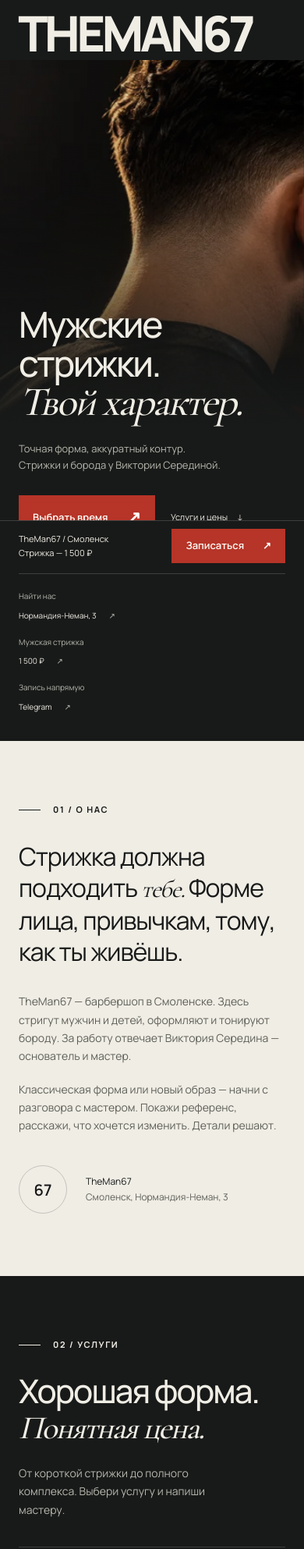
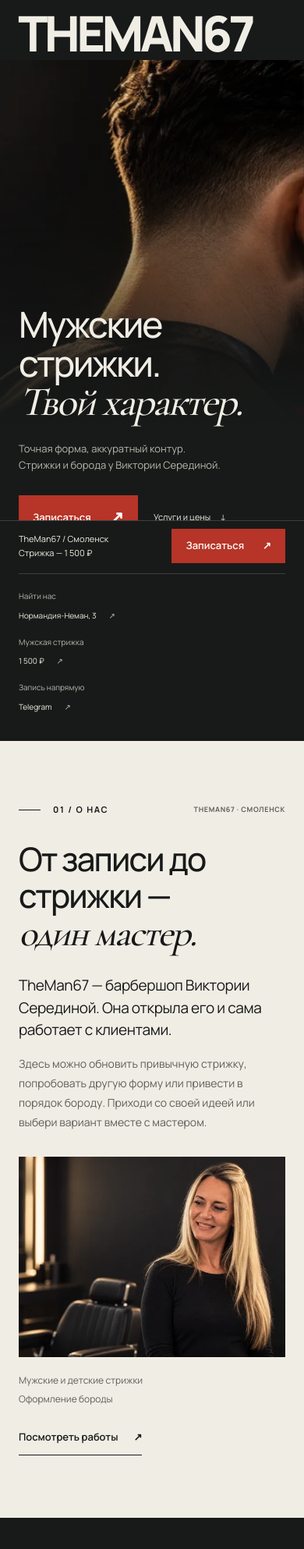
Before and after one commit to EnzoAmore-git/TheMan67, a PHP site: page / in a window 390 px wide. Shown: the part 112-2098 px from the top of the page at 78% size. Run offline with PHP 8.4, Linux system fonts and the light colour scheme.

Commit message:
Refine editorial portraits, about section and booking CTA

```diff
--- a/index.html
+++ b/index.html
@@ -75,7 +75,7 @@
         "@id": "https://www.theman67.ru/#business",
         "name": "TheMan67",
         "url": "https://www.theman67.ru/",
-        "image": "https://www.theman67.ru/assets/images/viktoria.webp",
+        "image": "https://www.theman67.ru/assets/images/viktoria-portrait.webp",
         "telephone": "+79107111112",
         "description": "Мужские и детские стрижки, оформление и тонирование бороды в Смоленске. Мастер — Виктория Середина.",
         "address": {
@@ -209,9 +209,12 @@
                 Виктории Серединой.
               </p>
               <div class="hero-actions">
-                <a class="btn" href="#contact"
-                  >Выбрать время
-                  <span class="arrow" aria-hidden="true">↗</span></a
+                <a
+                  class="btn"
+                  href="https://t.me/theman6767"
+                  target="_blank"
+                  rel="noopener noreferrer"
+                  >Записаться <span class="arrow" aria-hidden="true">↗</span></a
                 ><a class="text-link" href="#services"
                   >Услуги и цены <span aria-hidden="true">↓</span></a
                 >
@@ -248,34 +251,57 @@
           </div>
         </div>
       </section>
-      <section id="about" class="section paper" aria-labelledby="about-title">
-        <div class="container about-grid">
-          <h2 id="about-title" class="eyebrow section-label">01 / О нас</h2>
-          <div>
-            <p class="about-statement reveal">
-              Стрижка должна подходить <em>тебе.</em> Форме лица, привычкам,
-              тому, как ты живёшь.
-            </p>
-            <div class="about-details">
-              <p>
-                TheMan67 — барбершоп в Смоленске. Здесь стригут мужчин и детей,
-                оформляют и тонируют бороду. За работу отвечает Виктория
-                Середина — основатель и мастер.
+      <section
+        id="about"
+        class="section paper about-section"
+        aria-labelledby="about-title"
+      >
+        <div class="container">
+          <div class="about-heading-row">
+            <p class="eyebrow section-label">01 / О нас</p>
+            <span class="eyebrow about-location">TheMan67 · Смоленск</span>
+          </div>
+          <div class="about-intro">
+            <h2 id="about-title" class="about-title">
+              От записи до стрижки —<br /><span class="serif"
+                >один мастер.</span
+              >
+            </h2>
+            <div class="about-copy">
+              <p class="about-lead">
+                TheMan67 — барбершоп Виктории Серединой. Она открыла его и сама
+                работает с клиентами.
               </p>
               <p>
-                Классическая форма или новый образ — начни с разговора с
-                мастером. Покажи референс, расскажи, что хочется изменить.
-                Детали решают.
+                Здесь можно обновить привычную стрижку, попробовать другую форму
+                или привести в порядок бороду. Приходи со своей идеей или выбери
+                вариант вместе с мастером.
               </p>
             </div>
-            <div class="about-signature">
-              <div class="about-mark" aria-hidden="true">67</div>
-              <p>
-                TheMan67<br /><span class="muted"
-                  >Смоленск, Нормандия-Неман, 3</span
-                >
-              </p>
-            </div>
+          </div>
+          <figure class="about-editorial reveal">
+            <img
+              src="assets/images/viktoria-editorial.webp"
+              srcset="
+                assets/images/viktoria-editorial-small.webp  600w,
+                assets/images/viktoria-editorial.webp       1200w
+              "
+              sizes="(max-width:700px) 100vw, 90vw"
+              width="1200"
+              height="800"
+              alt="Редакционный портрет основателя TheMan67"
+              loading="lazy"
+              decoding="async"
+            />
+          </figure>
+          <div class="about-bottom">
+            <p>
+              Мужские и детские стрижки<span aria-hidden="true"> / </span
+              ><span>Оформление бороды</span>
+            </p>
+            <a class="text-link" href="#gallery"
+              >Посмотреть работы <span aria-hidden="true">↗</span></a
+            >
           </div>
         </div>
       </section>
@@ -366,15 +392,15 @@
         <div class="container master-layout">
           <figure class="master-portrait reveal">
             <img
-              src="assets/images/viktoria.webp"
+              src="assets/images/viktoria-portrait.webp"
               width="960"
-              height="956"
-              alt="Виктория Середина в барбершопе TheMan67"
+              height="1200"
+              alt="Виктория Середина — основатель и барбер TheMan67"
               loading="lazy"
               decoding="async"
             />
             <figcaption class="portrait-caption">
-              <span>Виктория Середина</span><span>TheMan67 / Смоленск</span>
+              <span>Основатель / барбер</span><span>TheMan67</span>
             </figcaption>
           </figure>
           <div class="master-info">
@@ -395,8 +421,7 @@
               <li>Консультация по стилю</li>
             </ul>
             <a class="text-link" href="#contact"
-              >Записаться к Виктории
-              <span class="arrow" aria-hidden="true">↗</span></a
+              >Записаться <span class="arrow" aria-hidden="true">↗</span></a
             >
           </div>
         </div>
--- a/src/styles/sections.css
+++ b/src/styles/sections.css
@@ -101,47 +101,76 @@
   min-height: 44px;
   align-items: center;
 }
-.about-grid {
-  display: grid;
-  grid-template-columns: 1fr 2fr;
-  gap: 60px;
+.about-section {
+  padding-block: clamp(80px, 8vw, 128px);
 }
-.about-statement {
-  font-size: clamp(32px, 3.6vw, 54px);
-  line-height: 1.25;
-  letter-spacing: -0.035em;
-  max-width: 900px;
-}
-.about-statement em {
-  font-family: var(--serif);
-  font-weight: 400;
-}
-.about-details {
-  display: grid;
-  grid-template-columns: 1fr 1fr;
-  gap: 48px;
-  margin-top: 48px;
-  color: var(--muted-dark);
-  font-size: 14px;
-}
-.about-signature {
-  margin-top: 64px;
+.about-heading-row {
   display: flex;
   align-items: center;
+  justify-content: space-between;
   gap: 24px;
+  margin-bottom: 48px;
 }
-.about-mark {
-  width: 62px;
-  height: 62px;
-  border: 1px solid var(--line-dark);
+.about-location {
+  color: var(--muted-dark);
+  font-size: 10px;
+}
+.about-intro {
   display: grid;
-  place-items: center;
-  border-radius: 50%;
-  font-weight: 600;
-  font-size: 20px;
+  grid-template-columns: 1.25fr 1fr;
+  gap: clamp(40px, 7vw, 110px);
+  align-items: start;
+  margin-bottom: 56px;
 }
-.about-signature p {
-  font-size: 12px;
+.about-title {
+  font-size: clamp(38px, 4.6vw, 68px);
+  letter-spacing: -0.045em;
+  line-height: 1.12;
+  text-wrap: balance;
+}
+.about-title .serif {
+  font-size: 1.16em;
+  line-height: 1;
+}
+.about-copy {
+  padding-top: 5px;
+  max-width: 510px;
+}
+.about-lead {
+  font-size: clamp(18px, 1.65vw, 24px);
+  line-height: 1.5;
+  letter-spacing: -0.02em;
+  margin-bottom: 20px;
+}
+.about-copy > p:last-child {
+  font-size: 14px;
+  line-height: 1.8;
+  color: var(--muted-dark);
+  max-width: 470px;
+}
+.about-editorial {
+  overflow: hidden;
+  background: var(--ink);
+}
+.about-editorial img {
+  width: 100%;
+  aspect-ratio: 16/8.5;
+  object-fit: cover;
+  object-position: center top;
+}
+.about-bottom {
+  display: flex;
+  justify-content: space-between;
+  align-items: center;
+  gap: 24px;
+  padding-top: 24px;
+}
+.about-bottom > p {
+  font-size: 11px;
+  color: var(--muted-dark);
+}
+.about-bottom > p > span:first-child {
+  padding-inline: 12px;
 }
 .services-head {
   display: flex;
@@ -488,12 +517,8 @@
     width: 90%;
     right: -8%;
   }
-  .about-grid {
-    grid-template-columns: 1fr;
-    gap: 32px;
-  }
-  .about-details {
-    max-width: 850px;
+  .about-intro {
+    gap: 36px;
   }
   .master-layout {
     gap: 40px;
@@ -585,14 +610,52 @@
   .hero-bottom a {
     min-height: 32px;
   }
-  .about-details {
+  .about-heading-row {
+    margin-bottom: 32px;
+  }
+  .about-location {
+    font-size: 9px;
+    letter-spacing: 0.07em;
+  }
+  .about-intro {
     grid-template-columns: 1fr;
-    gap: 20px;
-    margin-top: 32px;
+    gap: 28px;
+    margin-bottom: 32px;
+  }
+  .about-title {
+    font-size: 42px;
+    max-width: 400px;
+  }
+  .about-copy {
+    padding: 0;
+    max-width: none;
+  }
+  .about-lead {
+    font-size: 19px;
+    margin-bottom: 16px;
+  }
+  .about-copy > p:last-child {
     font-size: 14px;
+    max-width: none;
   }
-  .about-signature {
-    margin-top: 40px;
+  .about-editorial img {
+    aspect-ratio: 4/3;
+    object-position: 70% center;
+  }
+  .about-bottom {
+    align-items: start;
+    flex-direction: column;
+    gap: 18px;
+    padding-top: 20px;
+  }
+  .about-bottom > p {
+    display: flex;
+    flex-direction: column;
+    gap: 4px;
+    font-size: 12px;
+  }
+  .about-bottom > p > span:first-child {
+    display: none;
   }
   .services-head {
     display: block;
```
Also changed, not shown: AGENTS.md (+1 -0 lines), docs/DESIGN.md (+2 -2 lines), docs/MEDIA.md (+9 -2 lines), docs/QA.md (+8 -0 lines), README.md, assets/images/viktoria-editorial-small.webp (added), assets/images/viktoria-editorial.webp (added), assets/images/viktoria-portrait.webp (added), 2 other files.
